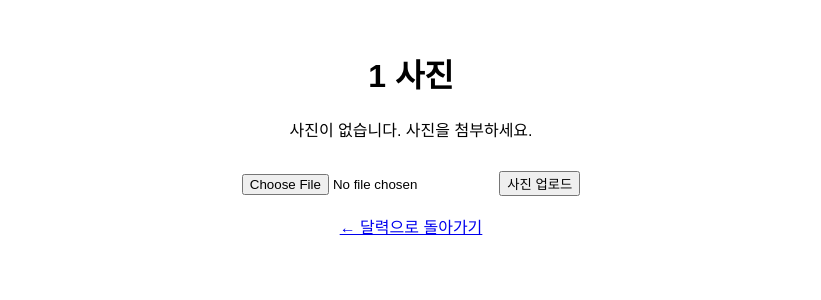
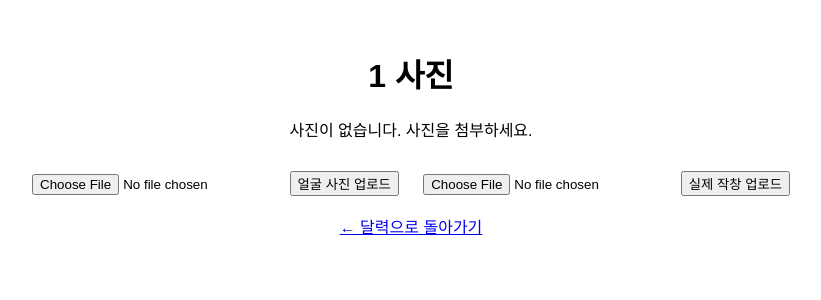
Before and after one commit to Lee0310-korea/project, a Flask app: page /photos_page/1 in a window 1280 px wide. Shown: the top 300 px of the page, without its empty margins (229-1050 px from the left). Run offline with Flask 3, Linux system fonts and the light colour scheme.

Commit message:
Update photos.html

```diff
--- a/templates/photos.html
+++ b/templates/photos.html
@@ -21,6 +21,12 @@
     form {
       display: inline;
     }
+    .upload-section {
+      margin-top: 30px;
+    }
+    .upload-form {
+      margin: 10px;
+    }
   </style>
 </head>
 <body>
@@ -41,11 +47,17 @@
     <p>사진이 없습니다. 사진을 첨부하세요.</p>
   {% endif %}
 
-  <div style="margin-top: 30px;">
-    <form action="/upload" method="post" enctype="multipart/form-data">
+  <div class="upload-section">
+    <form class="upload-form" action="/upload" method="post" enctype="multipart/form-data">
       <input type="hidden" name="date" value="{{ date }}">
-      <input type="file" name="file" accept="image/*" required>
-      <button type="submit">사진 업로드</button>
+      <input type="file" name="face_photo" accept="image/*" required>
+      <button type="submit">얼굴 사진 업로드</button>
+    </form>
+
+    <form class="upload-form" action="/upload" method="post" enctype="multipart/form-data">
+      <input type="hidden" name="date" value="{{ date }}">
+      <input type="file" name="real_photo" accept="image/*" required>
+      <button type="submit">실제 작창 업로드</button>
     </form>
   </div>
 
```
